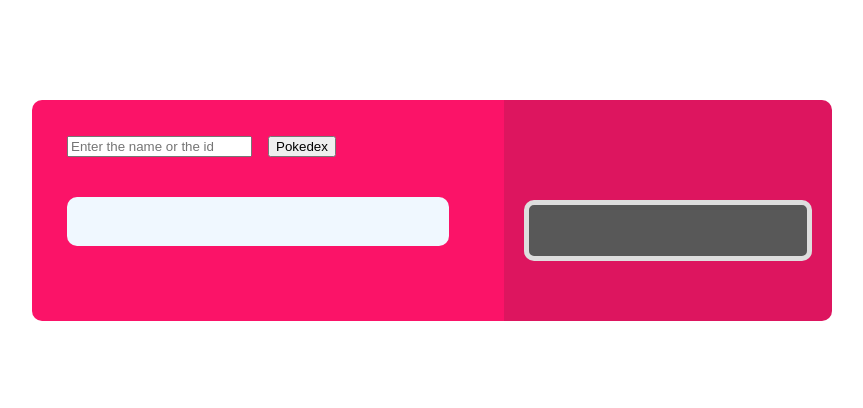
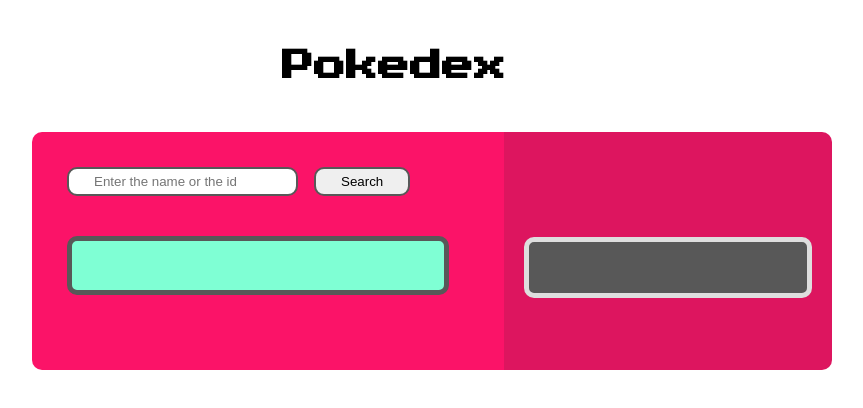
Before and after one commit to elighidiu/ajax-pokedex, a plain HTML site: page index.html in a window 1280 px wide. Shown: the whole page, without its empty margins (208-1071 px from the left). Drawn offline with Linux system fonts and the light colour scheme.

Commit message:
duplicate info solved, added style on button

```diff
--- a/index.html
+++ b/index.html
@@ -11,12 +11,13 @@
 </head>
 <body>
 
+    <h1>Pokedex</h1>
 <div class="main">
 
     <div class="left">
 
-        <input id="pokeId" placeholder="Enter the name or the id" name="name"/>
-        <button id="submit" value="button">Pokedex</button>
+        <input class="input" id="pokeId" placeholder="Enter the name or the id" name="name"/>
+        <button id="submit" value="button" class="button">Search</button>
          <div class="contentLeft">
             <div class="container">
                 <h3 id="name"></h3>
@@ -25,10 +26,11 @@
             <div class="container" id="image">
             </div>
 
-
             <div class="container" id="list">
                 <p id="moves"></p>
-                <ul id="movesList"></ul>
+                <ul id="movesList">
+
+                </ul>
             </div>
         </div>
     </div>
--- a/main.js
+++ b/main.js
@@ -6,6 +6,7 @@
 
         const data = await response.json();
         const dataSpecies = await responseSpecies.json();
+        console.log(data);
 
         if(dataSpecies.evolves_from_species!==null) {
             let previousPoke = dataSpecies.evolves_from_species;  //get the name of the previous species
@@ -38,6 +39,7 @@
             const listElement = document.createElement("li");
             listElement.innerHTML = data.moves[i].move.name;
             ulArea.appendChild(listElement);
+            console.log(data.moves[i].move.name);
         }
 
           /*    Instead of displaying all moves, I will only display 5
@@ -56,27 +58,27 @@
 
       function getInput(e){
             text = e.target.value;
-            if(isNaN("text")){ //if the input is not a number, then change the string to lower case
+            if(isNaN(text)){ //if the input is not a number, then change the string to lower case
                 text = text.toLowerCase();
             }
          // console.log(text);
             return text;
       };
 
-      let submit = document.getElementById("submit").addEventListener("click", function(){
-          dataPoke(text);
-          removeData();
+        document.getElementById("submit").addEventListener("click", function(){
+            dataPoke(text);
+            removeData();
 
-      });
+        });
 
       function removeData(){
+        document.querySelector("#movesList").innerHTML="";
         var oldImg = document.querySelector("#image").lastChild;
         document.querySelector("#image").removeChild(oldImg);
         var oldPrevImg = document.querySelector("#prevImage").lastChild;
         document.querySelector("#prevImage").removeChild(oldPrevImg);
-        document.querySelector("#movesList").innerHTML="";
         document.querySelector("#prevName").innerHTML="";
-        document.querySelector("#prevId").innerHTML="";
+
         }
 
 })();
--- a/style.css
+++ b/style.css
@@ -1,7 +1,16 @@
+
+body {
+    font-family: 'Press Start 2P', cursive;
+  }
+
+h1{
+    margin:50 auto;
+    width: 300px;
+}
 
 div.main {
     width: 800px;
-    margin:100 auto;
+    margin:50 auto;
     /* background-color: #fb1368; */
 
     display: flex;
@@ -16,10 +25,11 @@ div.left{
     padding: 35px 35px;
 }
 div.contentLeft {
-    background-color:aliceblue;
+    background-color:aquamarine;
     margin: 40 20 40 0;
     padding: 15px;
     border-radius: 10px;
+    border:5px solid #585858;
 
 }
 
@@ -32,12 +42,14 @@ div.right {
 
 div.contentRight {
     background-color:#585858;
-    margin: 100 20 40 20;
+    margin: 105 20 40 20;
     padding: 15px;
     border-radius: 10px;
     border:5px solid #dedede;
 }
 
-body {
-    font-family: 'Press Start 2P', cursive;
-  }
+.button, .input {
+    padding: 5px 25px;
+    border-radius: 10px;
+    border:2px solid #585858;
+}
```
